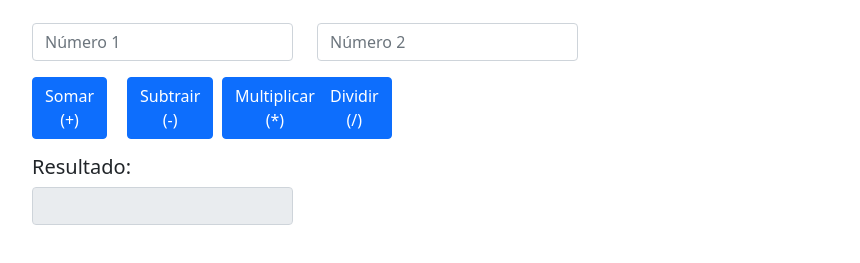
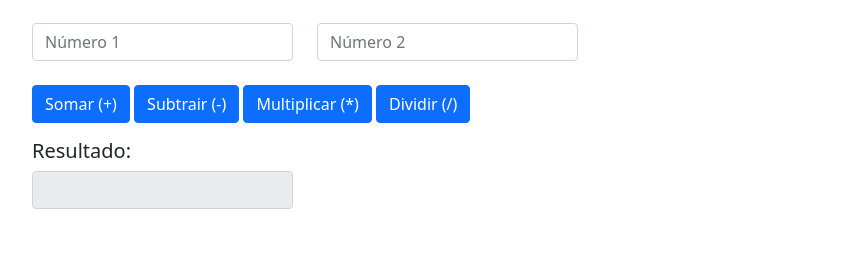
Before and after one commit to Burnunssi/DWS_2023, a plain HTML site: page Aula_14_31-10/Prat_02.html in a window 1280 px wide. Shown: the part 123-386 px from the top of the page, without its empty margins (50-910 px from the left). Drawn offline with nearby package versions, Linux system fonts and the light colour scheme.

Commit message:
Add Arquivos aua 14 e 15

```diff
--- a/Aula_14_31-10/Prat_02.html
+++ b/Aula_14_31-10/Prat_02.html
@@ -28,19 +28,14 @@
             </div>
         </div>
 
-        <div class="row mt-lg-3">
-            <div class="col-md-1">
-                <button onclick="add()" class="btn btn-primary">Somar (+)</button>
-            </div>
-            <div class="col-md-1">
-                <button onclick="subtract()" class="btn btn-primary">Subtrair (-)</button>
-            </div>
-            <div class="col-md-1">
-                <button onclick="multiply()" class="btn btn-primary">Multiplicar (*)</button>
-            </div>
-            <div class="col-md-1">
-                <button onclick="divide()" class="btn btn-primary">Dividir (/)</button>
-            </div>
+        <div class="col mt-4">
+            <button onclick="add()" class="btn btn-primary">Somar (+)</button>
+
+            <button onclick="subtract()" class="btn btn-primary">Subtrair (-)</button>
+
+            <button onclick="multiply()" class="btn btn-primary">Multiplicar (*)</button>
+
+            <button onclick="divide()" class="btn btn-primary">Dividir (/)</button>
         </div>
 
         <div class="row mt-3">
```
Also changed, not shown: Aula_15_07-11/Prat_01.html (added, +11 -0 lines).
